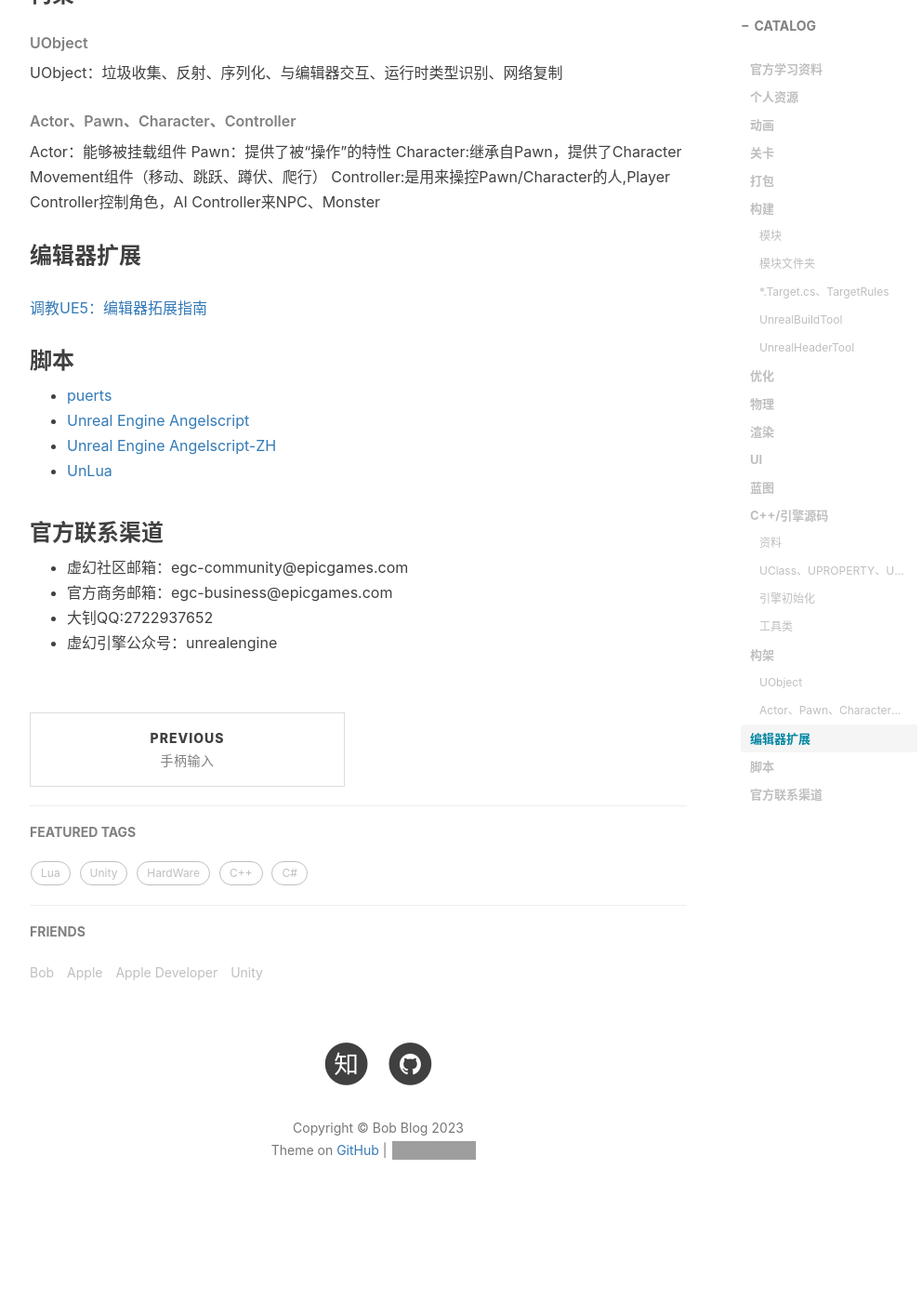
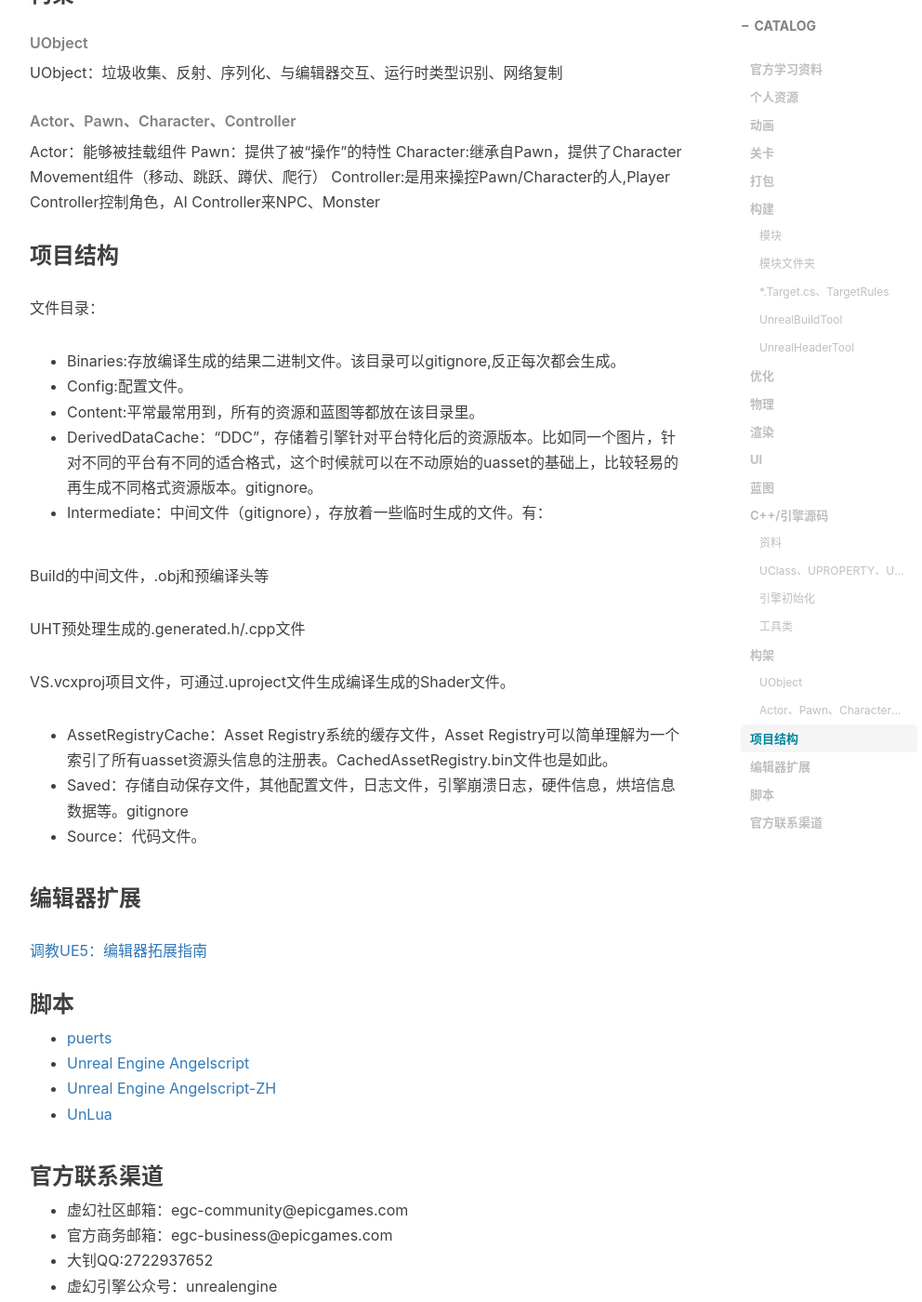
Before and after one commit to chenanbao/chenanbao.github.io, a Jekyll site: the page built from _posts/2023-12-19-Unreal.md, in a window 1280 px wide and 1400 px high, scrolled down 4790 px. Shown: the whole window at 93% size, without its empty margins (233-1225 px from the left). Built offline with Jekyll 4.4.1, drawn with Linux system fonts in a browser that asks for light colours; nearby versions of some CDN libraries; comment, search, counter and statistics services are not loaded; before the commit the page ends 6131 px from its top, so only the background shows below that; grey boxes are pictures that could not be loaded.

Commit message:
文件结构

```diff
--- a/_posts/2023-12-19-Unreal.md
+++ b/_posts/2023-12-19-Unreal.md
@@ -149,7 +149,25 @@
 Character:继承自Pawn，提供了Character Movement组件（移动、跳跃、蹲伏、爬行）
 Controller:是用来操控Pawn/Character的人,Player Controller控制角色，AI Controller来NPC、Monster
 
+### 项目结构
 
+文件目录：
+
++ Binaries:存放编译生成的结果二进制文件。该目录可以gitignore,反正每次都会生成。
++ Config:配置文件。
++ Content:平常最常用到，所有的资源和蓝图等都放在该目录里。
++ DerivedDataCache：“DDC”，存储着引擎针对平台特化后的资源版本。比如同一个图片，针对不同的平台有不同的适合格式，这个时候就可以在不动原始的uasset的基础上，比较轻易的再生成不同格式资源版本。gitignore。
++ Intermediate：中间文件（gitignore），存放着一些临时生成的文件。有：
+
+Build的中间文件，.obj和预编译头等
+
+UHT预处理生成的.generated.h/.cpp文件
+
+VS.vcxproj项目文件，可通过.uproject文件生成编译生成的Shader文件。
+
++ AssetRegistryCache：Asset Registry系统的缓存文件，Asset Registry可以简单理解为一个索引了所有uasset资源头信息的注册表。CachedAssetRegistry.bin文件也是如此。
++ Saved：存储自动保存文件，其他配置文件，日志文件，引擎崩溃日志，硬件信息，烘培信息数据等。gitignore
++ Source：代码文件。
 
 ### 编辑器扩展
 [调教UE5：编辑器拓展指南](https://www.zhihu.com/column/c_1363944783237570560)
```
